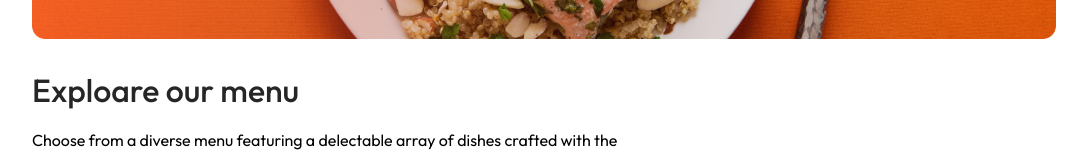
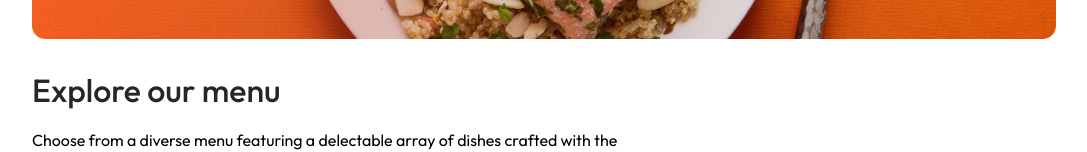
Before and after one commit to dadu99/food-delivery, a React (Vite) app: page / in a window 1280 px wide. Shown: the part 510-662 px from the top of the page, without its empty margins (96-1183 px from the left). Built offline with nearby package versions, Linux system fonts and the light colour scheme.

Commit message:
explore menu and food

```diff
--- a/src/components/ExploreMenu/ExploreMenu.jsx
+++ b/src/components/ExploreMenu/ExploreMenu.jsx
@@ -5,7 +5,7 @@ import { menu_list } from '../../assets/assets'
 const ExploreMenu = ({ category, setCategory }) => {
     return (
         <div className='explore-menu' id='explore-menu'>
-            <h1>Exploare our menu</h1>
+            <h1>Explore our menu</h1>
             <p className='explore-menu-text'>
                 Choose from a diverse menu featuring a delectable array of dishes crafted with the finest ingredients and culinart expertise. Our mission is to satisfy your cravings and elevate your dining experience, one delicious meal at a time.
             </p>
--- a/src/components/FoodDisplay/FoodDisplay.jsx
+++ b/src/components/FoodDisplay/FoodDisplay.jsx
@@ -24,9 +24,6 @@ const FoodDisplay = ({ category }) => {
                     }
                 })}
             </div>
-
-
-
         </div>
     )
 }
```
